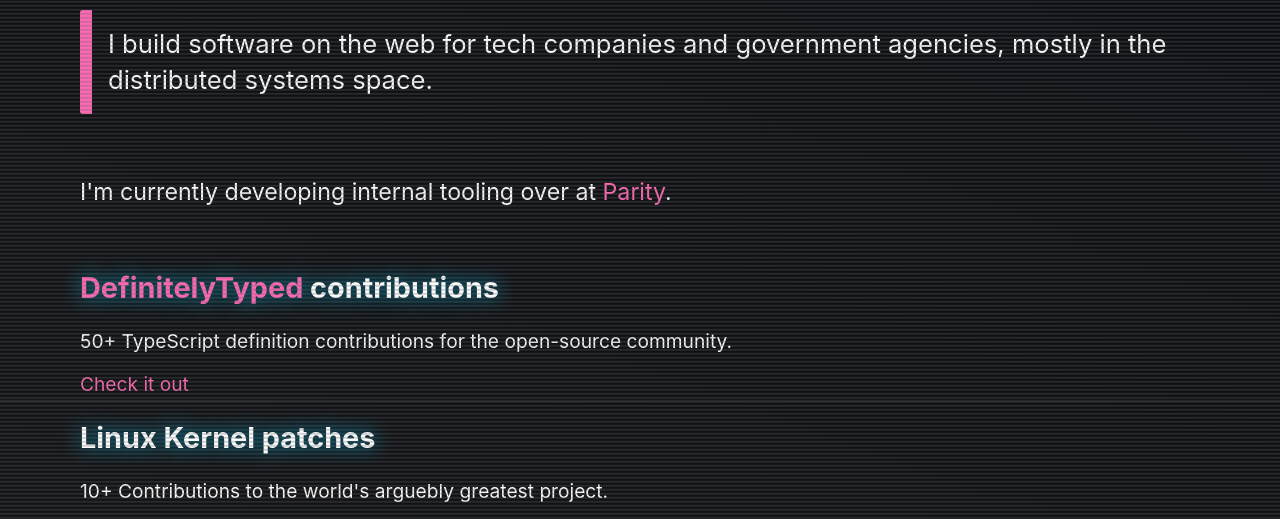
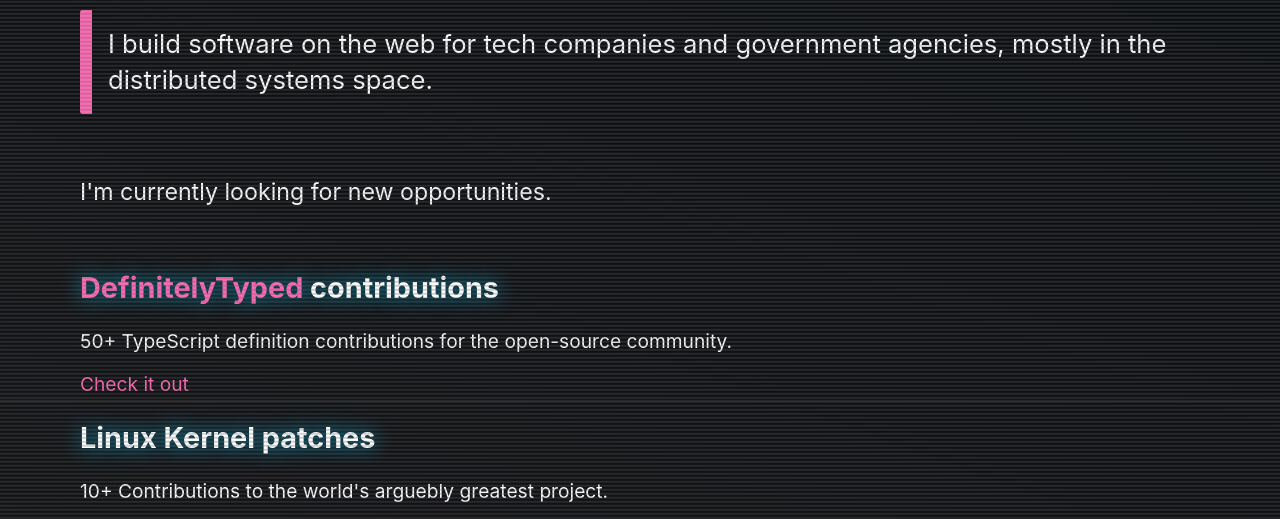
Before and after one commit to azerella/azerel.la, a website: page docs/index.html in a window 1280 px wide. Shown: the part 267-786 px from the top of the page. Drawn offline with Linux system fonts and the light colour scheme.

Commit message:
Update index.html

```diff
--- a/docs/index.html
+++ b/docs/index.html
@@ -42,8 +42,7 @@
             mostly in the distributed systems space.
           </blockquote>
           <p class="container__text">
-            I'm currently developing internal tooling over at
-            <a class="link" href="https://www.parity.io/">Parity</a>.
+            I'm currently looking for new opportunities.
           </p>
           <ul class="container__list">
             <li class="container__list_item">
```
